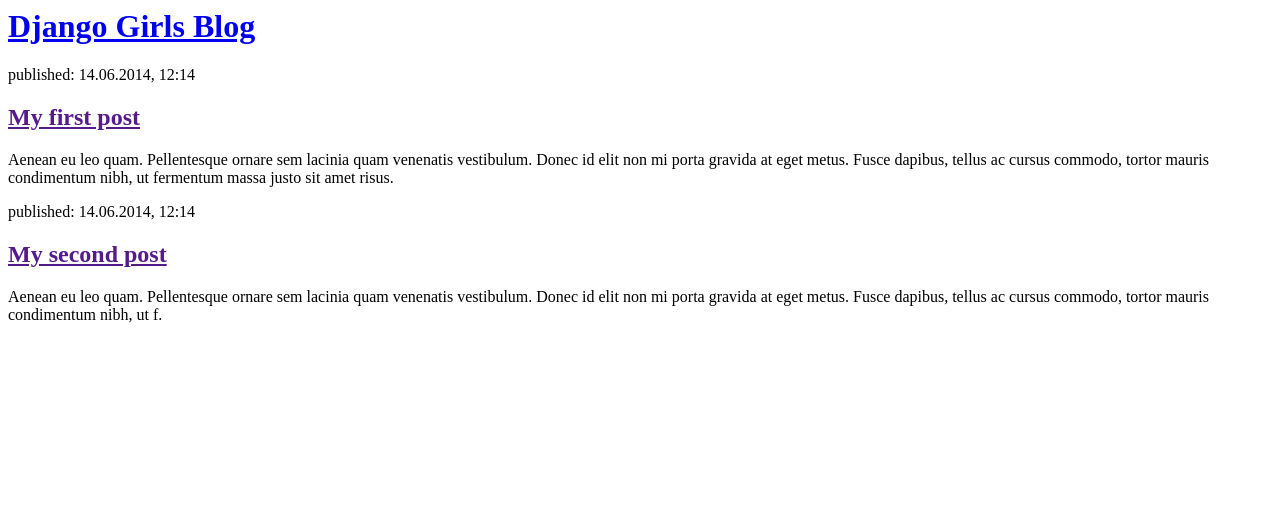
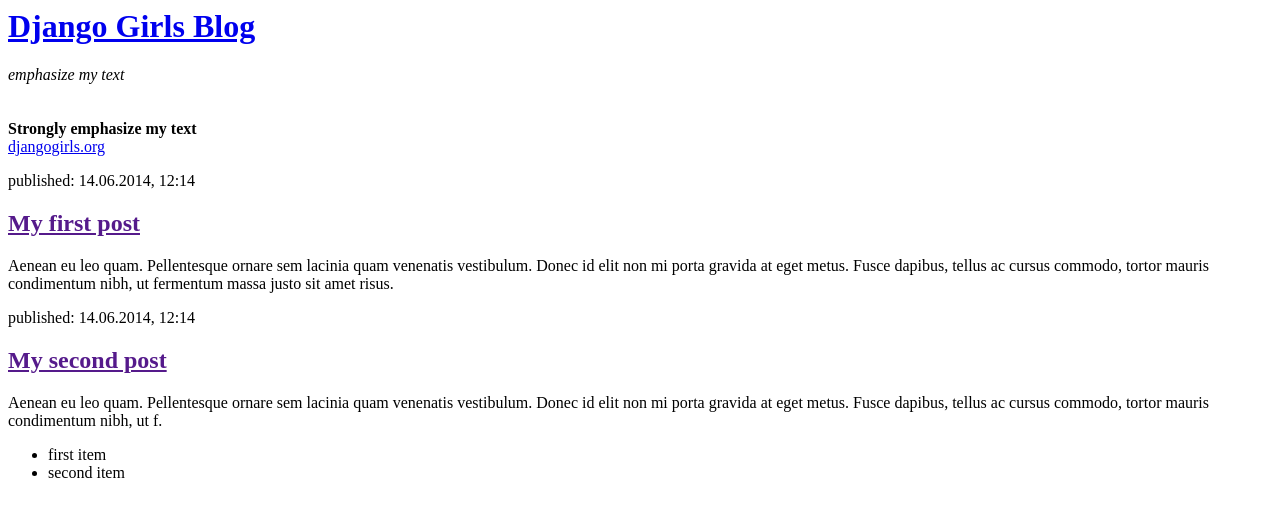
Before and after one commit to andishehzandi/my-first-blog, a Django app: page / in a window 1280 px wide. Shown: the top 517 px of the page. Run offline with Django 3.2, Linux system fonts and the light colour scheme.

Commit message:
changed blog html

```diff
--- a/blog/templates/blog/post_list.html
+++ b/blog/templates/blog/post_list.html
@@ -5,6 +5,11 @@
     <body>
         <div>
             <h1><a href="/">Django Girls Blog</a></h1>
+            <em>emphasize my text</em>
+            <br><br><br>
+            <strong>Strongly emphasize my text</strong>
+            <br>
+            <a href="https://djangogirls.org">djangogirls.org</a>
         </div>
 
         <div>
@@ -18,5 +23,12 @@
             <h2><a href="">My second post</a></h2>
             <p>Aenean eu leo quam. Pellentesque ornare sem lacinia quam venenatis vestibulum. Donec id elit non mi porta gravida at eget metus. Fusce dapibus, tellus ac cursus commodo, tortor mauris condimentum nibh, ut f.</p>
         </div>
+
+        <div>
+            <ul>
+                <li>first item</li>
+                <li>second item</li>
+            </ul>
+        </div>
     </body>
 </html>
```
